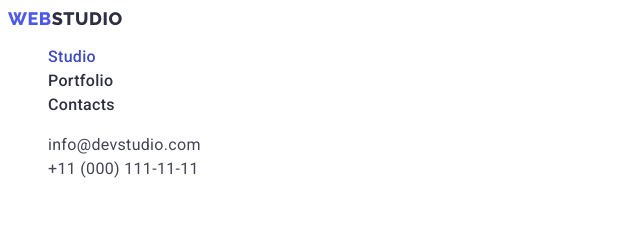
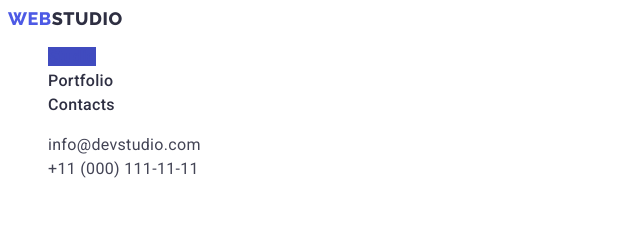
Before and after one commit to KarynaSirbiladze/goit-markup-hw-02, a plain HTML site: page index.html in a window 1280 px wide. In both pictures the pointer is over the link "Studio". Shown: the top 225 px of the page, 0-640 px from the left. Drawn offline with Linux system fonts and the light colour scheme.

Commit message:
Update styles.css

```diff
--- a/css/styles.css
+++ b/css/styles.css
@@ -89,7 +89,7 @@
 
   .header-navigation-link:hover {
       color: var(--main-buton-color);
-      background-color: var(backgroung-button-color);
+      background-color: var(--backgroung-button-color);
 
   }
 
@@ -100,7 +100,7 @@
 
   .header-navigation-link:focus {
       color: var(--main-buton-color);
-      background-color: var(backgroung-button-color);
+      background-color: var(--backgroung-button-color);
   }
 
 
```
